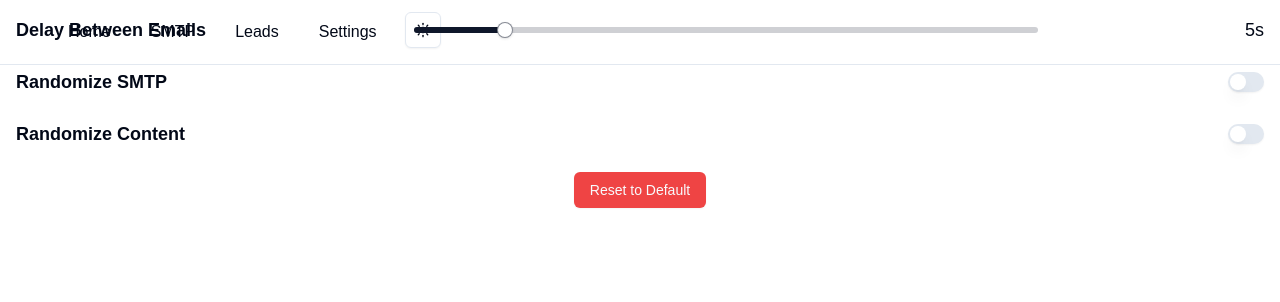
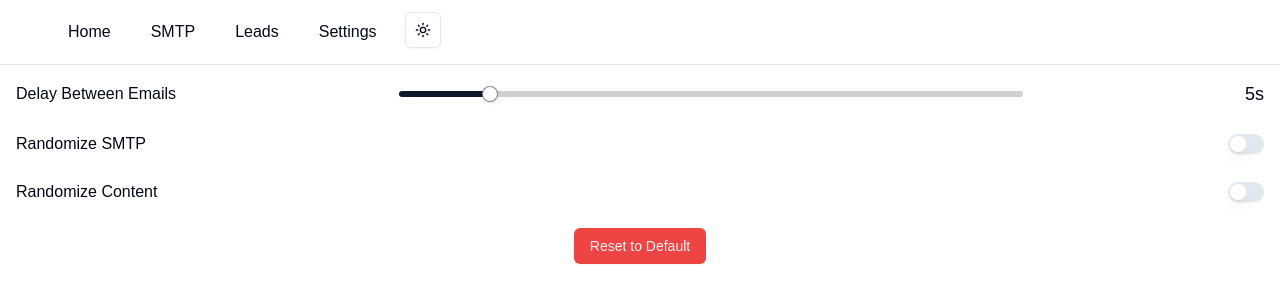
Before and after one commit to sezallagwal/Bulk-Emailer, a Next.js app: page /settings in a window 1280 px wide. Shown: the top 302 px of the page. Built offline with nearby package versions, Linux system fonts and the light colour scheme.

Commit message:
settings ui

```diff
--- a/src/app/settings/page.tsx
+++ b/src/app/settings/page.tsx
@@ -58,9 +58,9 @@ export default function SettingsPage() {
   return (
     <div className="h-[92vh]">
       <Navbar />
-      <div className="p-4 space-y-6">
+      <div className="p-4 space-y-6 mt-16">
         <div className="flex items-center justify-between">
-          <label className="font-semibold text-lg">Delay Between Emails</label>
+          <label>Delay Between Emails</label>
           <Slider
             value={[delayBetweenEmails]}
             min={1}
@@ -73,7 +73,7 @@ export default function SettingsPage() {
         </div>
 
         <div className="flex items-center justify-between">
-          <label className="font-semibold text-lg">Randomize SMTP</label>
+          <label>Randomize SMTP</label>
           <Switch
             checked={randomSmtp}
             onCheckedChange={handleToggleRandomSmtp}
@@ -81,7 +81,7 @@ export default function SettingsPage() {
         </div>
 
         <div className="flex items-center justify-between">
-          <label className="font-semibold text-lg">Randomize Content</label>
+          <label>Randomize Content</label>
           <Switch
             checked={randomContent}
             onCheckedChange={handleToggleRandomContent}
```
Also changed, not shown: 1 other file (tests, documents, lock files or other folders).
